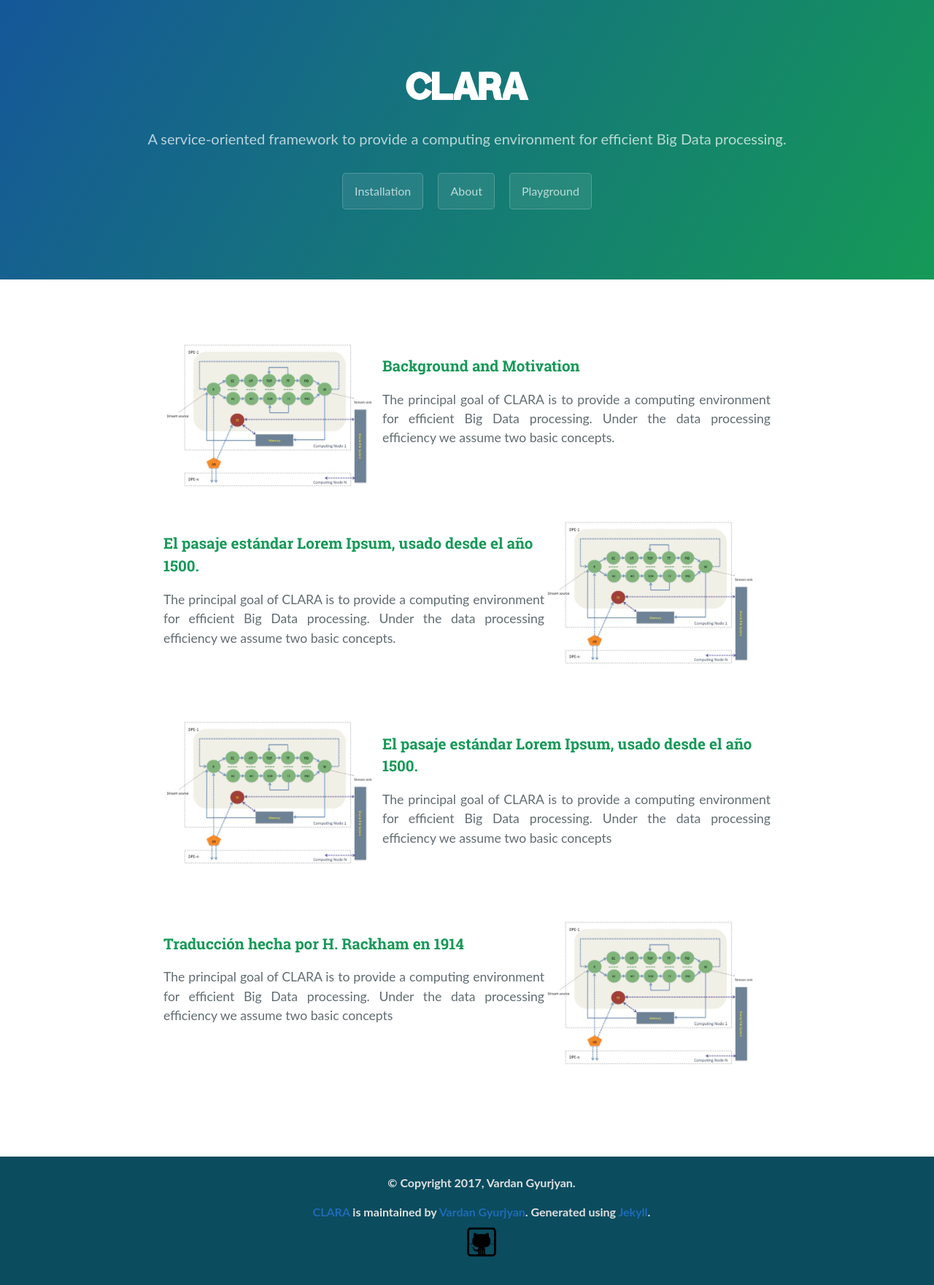
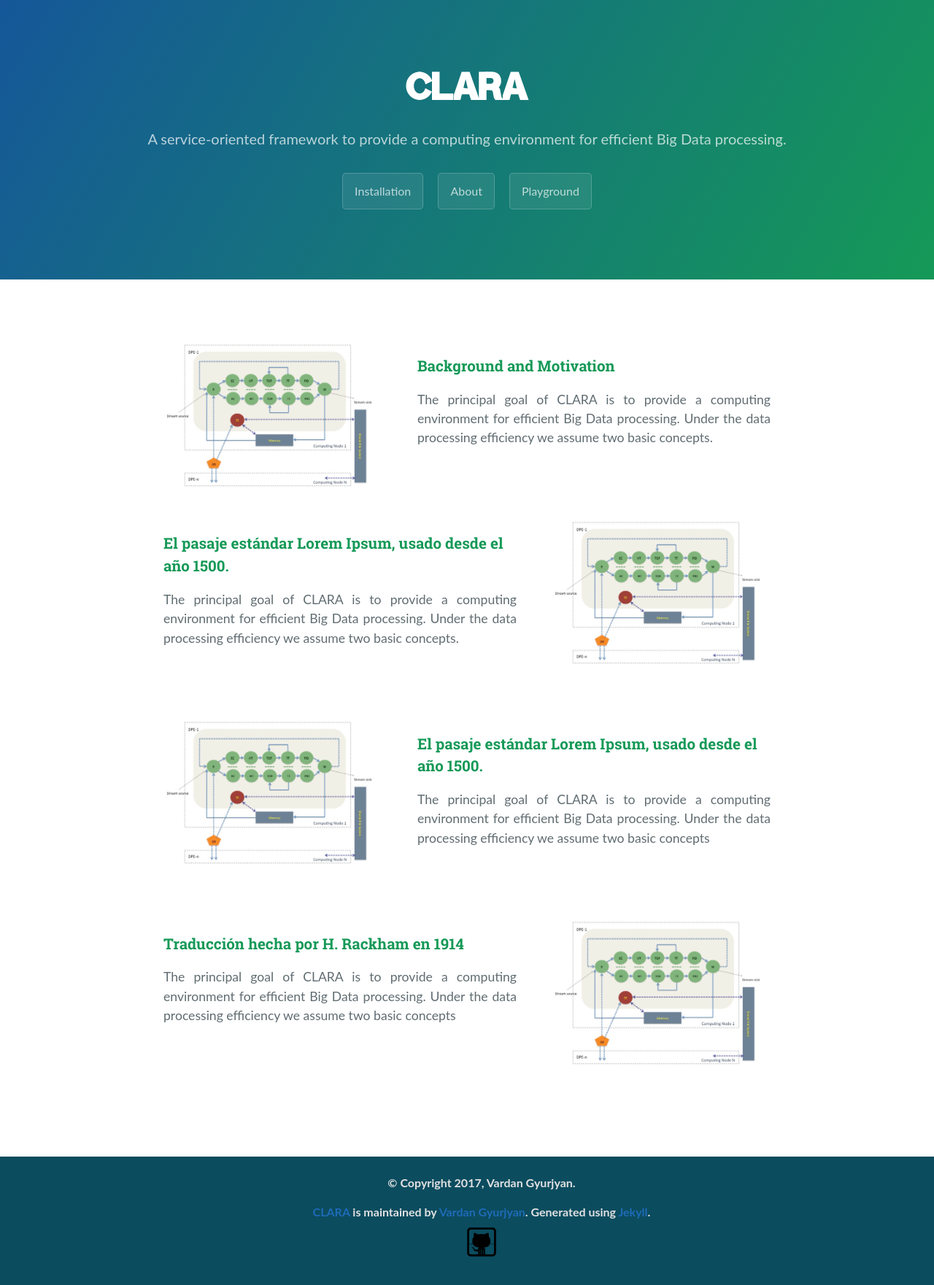
Before and after one commit to JeffersonLab/clara-docs, a Jekyll site: the page built from index.html, in a window 1280 px wide. Shown: the whole page at 73% size. Built offline with Jekyll 4.4.1, drawn with Linux system fonts in a browser that asks for light colours.

Commit message:
Increase margin for main page images

```diff
--- a/css/cayman.css
+++ b/css/cayman.css
@@ -331,7 +331,7 @@
 }
 .landing-content-container .landing-left-image {
   height: auto;
-  margin-bottom: 10px;
+  margin-right: 3rem;
   display: flex;
   max-width: 300px;
   object-fit: contain;
@@ -346,7 +346,7 @@
   object-fit: contain;
   object-position: top;
   float: right;
-  margin-right: 10px;
+  margin-left: 3rem;
   clear: both;
 }
 .middle {
```
